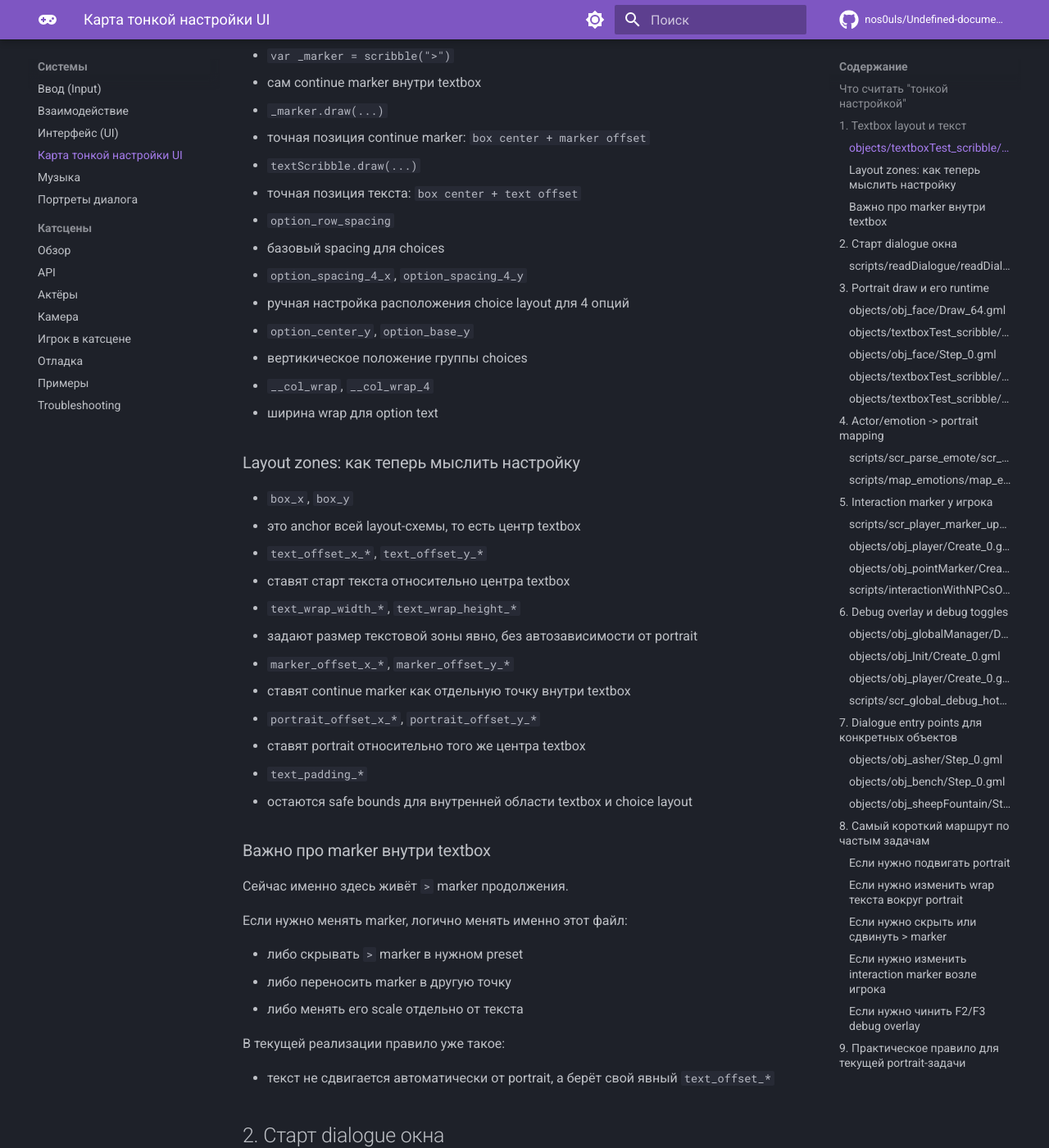
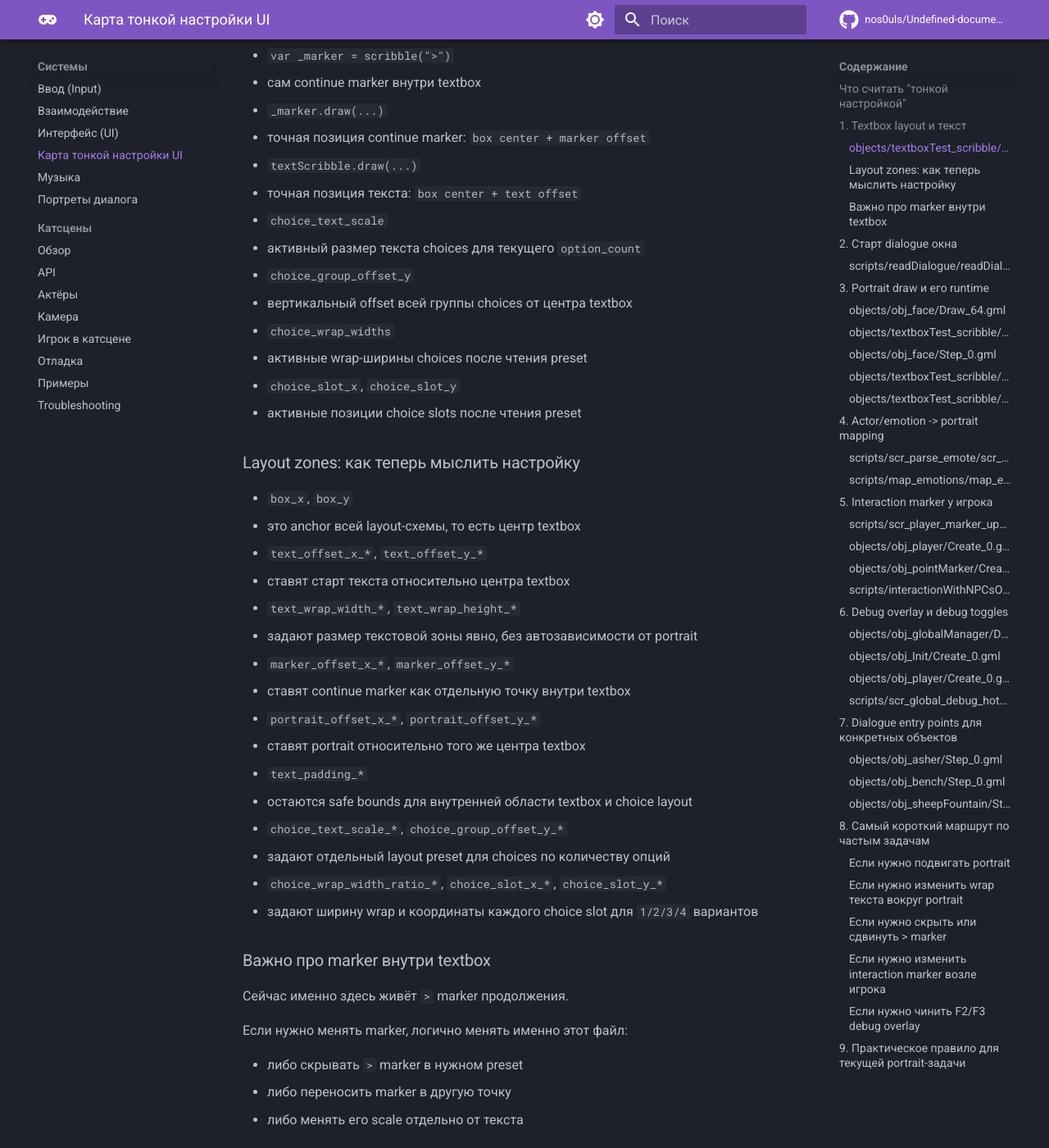
Before and after one commit to nos0uls/Undefined-documentation, an MkDocs documentation site: the page built from docs/systems/ui-tuning-map.md, in a window 1280 px wide and 1400 px high, scrolled down 2223 px. Shown: the whole window at 82% size. Built offline with MkDocs 1.6.1 and Material for MkDocs 9.7.7, drawn with Linux system fonts in a browser that asks for light colours; comment, search, counter and statistics services are not loaded; some of the changed text lies outside the part shown.

Commit message:
Update ui-tuning-map.md

```diff
--- a/docs/systems/ui-tuning-map.md
+++ b/docs/systems/ui-tuning-map.md
@@ -68,14 +68,14 @@
   - точная позиция continue marker: `box center + marker offset`
 - `textScribble.draw(...)`
   - точная позиция текста: `box center + text offset`
-- `option_row_spacing`
-  - базовый spacing для choices
-- `option_spacing_4_x`, `option_spacing_4_y`
-  - ручная настройка расположения choice layout для 4 опций
-- `option_center_y`, `option_base_y`
-  - вертикическое положение группы choices
-- `__col_wrap`, `__col_wrap_4`
-  - ширина wrap для option text
+- `choice_text_scale`
+  - активный размер текста choices для текущего `option_count`
+- `choice_group_offset_y`
+  - вертикальный offset всей группы choices от центра textbox
+- `choice_wrap_widths`
+  - активные wrap-ширины choices после чтения preset
+- `choice_slot_x`, `choice_slot_y`
+  - активные позиции choice slots после чтения preset
 
 ### Layout zones: как теперь мыслить настройку
 
@@ -91,6 +91,10 @@
   - ставят portrait относительно того же центра textbox
 - `text_padding_*`
   - остаются safe bounds для внутренней области textbox и choice layout
+- `choice_text_scale_*`, `choice_group_offset_y_*`
+  - задают отдельный layout preset для choices по количеству опций
+- `choice_wrap_width_ratio_*`, `choice_slot_x_*`, `choice_slot_y_*`
+  - задают ширину wrap и координаты каждого choice slot для `1/2/3/4` вариантов
 
 ### Важно про marker внутри textbox
 Сейчас именно здесь живёт `>` marker продолжения.
@@ -162,12 +166,18 @@
   - настройки continue marker для preset без portrait
 - `portrait_offset_x_without_portrait`, `portrait_offset_y_without_portrait`, `portrait_scale_without_portrait`
   - симметричный набор настроек для режима без portrait
+- `choice_text_scale_1..4`, `choice_group_offset_y_1..4`
+  - отдельные presets размера и вертикальной посадки choices для каждого `option_count`
+- `choice_wrap_width_ratio_1`, `choice_wrap_width_ratio_2`, `choice_wrap_width_ratio_3`, `choice_wrap_width_ratio_4_0..3`
+  - presets wrap-ширины choices
+- `choice_slot_x_*`, `choice_slot_y_*`
+  - presets позиции choice slots для `1/2/3/4` вариантов
 
 Важно:
 
 - `textboxTest_scribble` теперь владеет всем layout preset целиком
 - `obj_face/Draw_64.gml` только читает `portrait_offset_*` и `portrait_scale_*`
-- `textboxTest_scribble/Draw_64.gml` читает текстовые и marker-настройки из того же preset
+- `textboxTest_scribble/Draw_64.gml` читает текстовые, marker и choice-настройки из тех же preset-блоков
 - старой автосвязки `portrait margin -> text column` больше нет
 
 ### `objects/obj_face/Step_0.gml`
@@ -190,6 +200,7 @@
 - настраивается `scribble_typist`
 - задаётся `typist.function_per_char(...)`
 - задаются preset-переменные текста, marker и portrait для двух режимов layout
+- задаются отдельные choice preset-переменные для `1/2/3/4` вариантов выбора
 - инициализируются `mouth_open_prev`, `mouth_closed_prev`, `sound_prev`
 - инициализируются `talk_hold_timer`, `talk_hold_frames`, `talk_open_now`
 
@@ -368,7 +379,8 @@
 Для текущего dialogue portrait layout важно помнить:
 
 - portrait position настраивается в `objects/obj_face/Draw_64.gml`
-- textbox text wrap настраивается в `objects/textboxTest_scribble/Draw_64.gml`
+- textbox main text wrap настраивается через preset-переменные в `objects/textboxTest_scribble/Create_0.gml`
+- choice layout для `1/2/3/4` тоже настраивается через preset-переменные в `objects/textboxTest_scribble/Create_0.gml`
 - `>` marker внутри textbox тоже живёт в `objects/textboxTest_scribble/Draw_64.gml`
 - если portrait рисуется внутри textbox, `>` marker не должен рисоваться поверх portrait без отдельного согласованного layout
-- в текущем простом layout размер portrait стоит на `1.5`
+- `objects/textboxTest_scribble/Draw_64.gml` теперь в основном читает presets и рисует по ним
```
